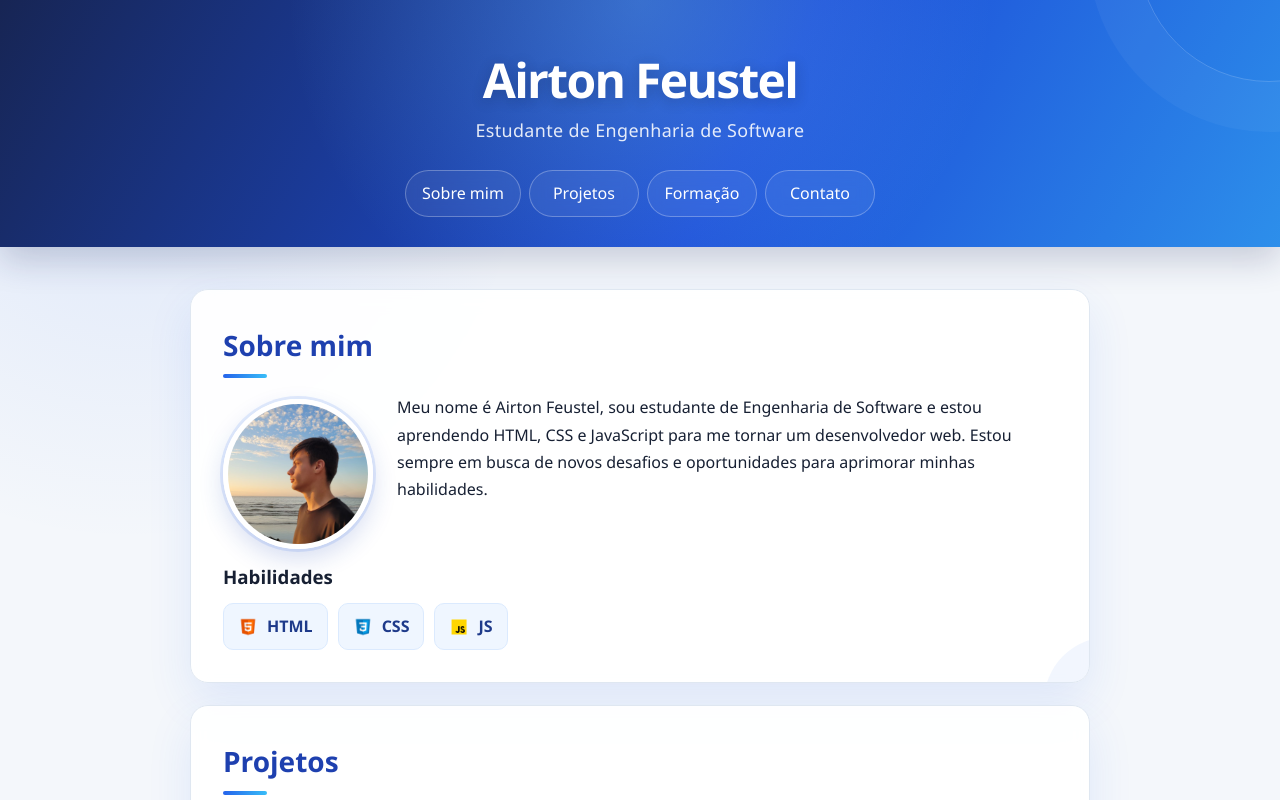
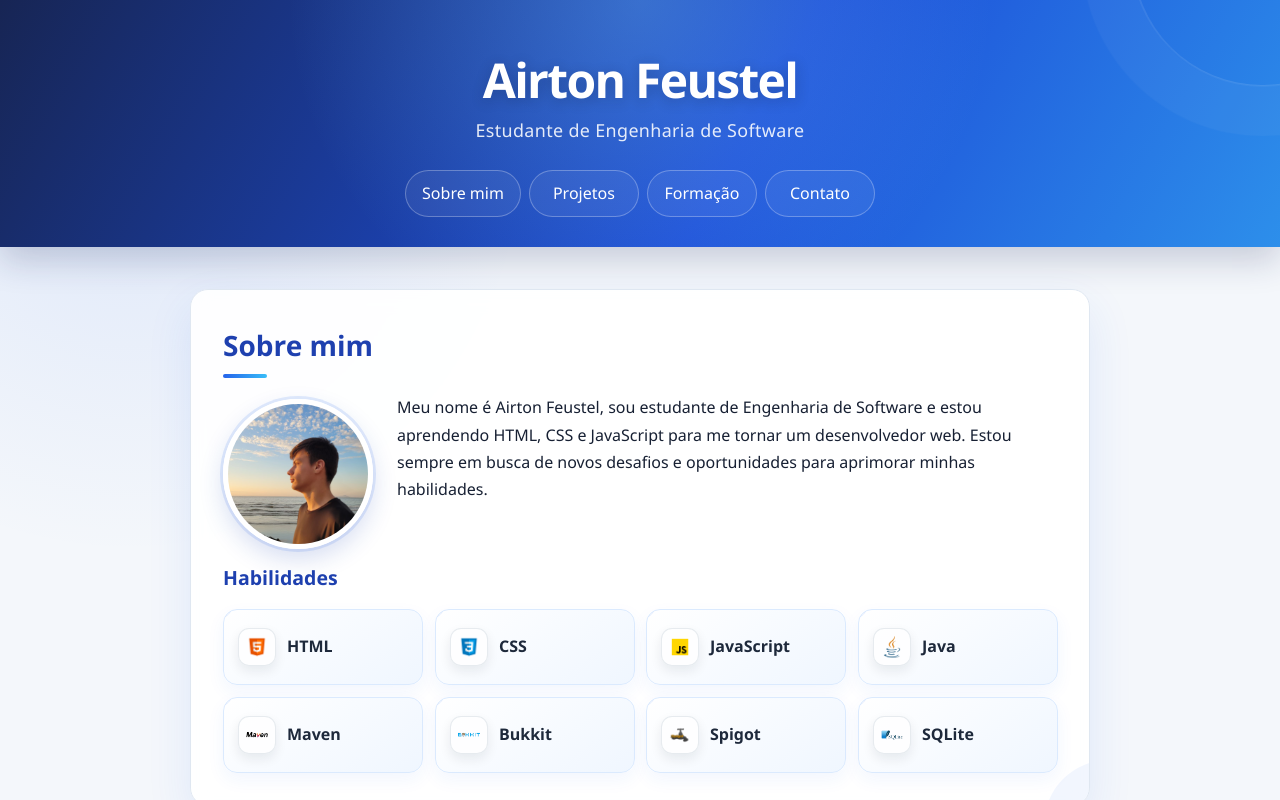
Before and after one commit to airton-web/Portfolio, a plain HTML site: page index.html in a window 1280 px wide. Shown: the top 800 px of the page. Drawn offline with Linux system fonts and the light colour scheme.

Commit message:
Improve portfolio skills and animations
Organize profile and technology assets and expand the skills section with animated cards.

Co-authored-by: Copilot <223556219+Copilot@users.noreply.github.com>

```diff
--- a/index.html
+++ b/index.html
@@ -25,16 +25,21 @@
   <main  >
     <section id="sobre">
       <h2>Sobre mim</h2>
-      <img src="foto-perfil.jpeg" alt="Foto de perfil de Airton" width="150" height="150" loading="eager" decoding="async">
+      <img src="Perfil/foto-perfil.jpeg" alt="Foto de perfil de Airton" width="150" height="150" loading="eager" decoding="async">
       <p>
         Meu nome é Airton Feustel, sou estudante de Engenharia de Software
         e estou aprendendo HTML, CSS e JavaScript para me tornar um desenvolvedor web. Estou sempre em busca de novos desafios e oportunidades para aprimorar minhas habilidades.
       </p>
       <h3>Habilidades</h3>
       <ul class="habilidades">
-        <li> <img src="html.png" alt="" width="20"> HTML</li>
-        <li> <img src="css.png" alt="" width="20"> CSS</li>
-        <li> <img src="js.png" alt="" width="20"> JS</li>
+        <li><img src="Habilidades/html.png" alt="HTML"> HTML</li>
+        <li><img src="Habilidades/css.png" alt="CSS"> CSS</li>
+        <li><img src="Habilidades/js.png" alt="JavaScript"> JavaScript</li>
+        <li><img src="Habilidades/java.png" alt="Java"> Java</li>
+        <li><img src="Habilidades/maven.png" alt="Maven"> Maven</li>
+        <li><img src="Habilidades/bukkit.png" alt="Bukkit"> Bukkit</li>
+        <li><img src="Habilidades/spigot.png" alt="Spigot"> Spigot</li>
+        <li><img src="Habilidades/SQlite.png" alt="SQLite"> SQLite</li>
       </ul>
     </section>
 
--- a/style.css
+++ b/style.css
@@ -52,6 +52,7 @@
       border: 1px solid rgba(255, 255, 255, 0.18);
       border-radius: 50%;
       box-shadow: 0 0 0 50px rgba(255, 255, 255, 0.04);
+      animation: orbita-suave 12s ease-in-out infinite alternate;
     }
 
     header h1 {
@@ -61,6 +62,7 @@
       line-height: 1.15;
       letter-spacing: -0.035em;
       text-shadow: 0 3px 14px rgba(15, 23, 42, 0.24);
+      animation: surgir 0.7s ease-out both;
     }
 
     header > p {
@@ -69,6 +71,7 @@
       font-size: 1.12rem;
       letter-spacing: 0.02em;
       color: rgba(255, 255, 255, 0.88);
+      animation: surgir 0.7s 0.12s ease-out both;
     }
 
     nav ul,
@@ -84,6 +87,7 @@
       justify-content: center;
       flex-wrap: wrap;
       gap: 8px;
+      animation: surgir 0.7s 0.24s ease-out both;
     }
 
     nav a {
@@ -122,6 +126,15 @@
       border-radius: 18px;
       box-shadow: var(--sombra);
       backdrop-filter: blur(10px);
+      animation: surgir 0.65s ease-out both;
+    }
+
+    #projetos {
+      animation-delay: 0.12s;
+    }
+
+    #formacao {
+      animation-delay: 0.24s;
     }
 
     section::after {
@@ -167,35 +180,120 @@
       box-shadow:
         0 10px 24px rgba(30, 64, 175, 0.18),
         0 0 0 3px rgba(37, 99, 235, 0.12);
+      animation: retrato-entrar 0.8s 0.2s ease-out both;
     }
 
     #sobre h3 {
       clear: both;
-      margin: 18px 0 10px;
+      margin: 26px 0 14px;
+      color: var(--principal-escuro);
+      font-size: 1.22rem;
     }
 
     .habilidades {
-      display: flex;
-      flex-wrap: wrap;
-      gap: 10px;
+      display: grid;
+      grid-template-columns: repeat(4, minmax(0, 1fr));
+      gap: 12px;
     }
 
     .habilidades li {
+      --accent: #2563eb;
+      position: relative;
       display: flex;
       align-items: center;
-      gap: 9px;
-      padding: 9px 14px;
-      background: #eff6ff;
+      gap: 11px;
+      min-height: 76px;
+      padding: 12px 14px;
+      overflow: hidden;
+      background:
+        linear-gradient(145deg, rgba(255, 255, 255, 0.96), rgba(239, 246, 255, 0.96));
       border: 1px solid #dbeafe;
-      border-radius: 10px;
-      color: #1e3a8a;
+      border-radius: 14px;
+      color: #1e293b;
       font-weight: 700;
-      transition: transform 0.2s ease, box-shadow 0.2s ease;
+      box-shadow: 0 7px 18px rgba(37, 99, 235, 0.06);
+      transition:
+        transform 0.28s cubic-bezier(0.2, 0.8, 0.2, 1),
+        border-color 0.28s ease,
+        box-shadow 0.28s ease;
+      animation: habilidade-entrar 0.55s cubic-bezier(0.2, 0.75, 0.25, 1) both;
+    }
+
+    .habilidades li::before {
+      content: "";
+      position: absolute;
+      inset: auto -30% -65% 20%;
+      height: 80%;
+      border-radius: 50%;
+      background: var(--accent);
+      opacity: 0;
+      filter: blur(18px);
+      transition: opacity 0.28s ease, transform 0.28s ease;
+    }
+
+    .habilidades li::after {
+      content: "";
+      position: absolute;
+      width: 48px;
+      height: 48px;
+      left: -38px;
+      top: -38px;
+      border: 1px solid rgba(37, 99, 235, 0.12);
+      border-radius: 50%;
+      transition: transform 0.35s ease;
+    }
+
+    .habilidades li:nth-child(1) { --accent: #f97316; animation-delay: 0.02s; }
+    .habilidades li:nth-child(2) { --accent: #2563eb; animation-delay: 0.07s; }
+    .habilidades li:nth-child(3) { --accent: #eab308; animation-delay: 0.12s; }
+    .habilidades li:nth-child(4) { --accent: #ef4444; animation-delay: 0.17s; }
+    .habilidades li:nth-child(5) { --accent: #0ea5e9; animation-delay: 0.22s; }
+    .habilidades li:nth-child(6) { --accent: #8b5cf6; animation-delay: 0.27s; }
+    .habilidades li:nth-child(7) { --accent: #14b8a6; animation-delay: 0.32s; }
+    .habilidades li:nth-child(8) { --accent: #60a5fa; animation-delay: 0.37s; }
+
+    article {
+      animation: surgir 0.55s ease-out both;
+    }
+
+    article + article {
+      animation-delay: 0.12s;
+    }
+
+    .habilidades li img {
+      position: relative;
+      z-index: 1;
+      width: 38px;
+      height: 38px;
+      padding: 7px;
+      object-fit: contain;
+      background: rgba(255, 255, 255, 0.92);
+      border: 1px solid rgba(148, 163, 184, 0.22);
+      border-radius: 11px;
+      box-shadow: 0 5px 12px rgba(15, 23, 42, 0.08);
+      transition: transform 0.28s cubic-bezier(0.2, 0.8, 0.2, 1), box-shadow 0.28s ease;
     }
 
     .habilidades li:hover {
-      transform: translateY(-3px);
-      box-shadow: 0 8px 16px rgba(37, 99, 235, 0.10);
+      transform: translateY(-7px) scale(1.015);
+      border-color: color-mix(in srgb, var(--accent) 38%, #dbeafe);
+      box-shadow:
+        0 14px 28px rgba(37, 99, 235, 0.13),
+        0 4px 10px rgba(15, 23, 42, 0.06);
+    }
+
+    .habilidades li:hover::before {
+      opacity: 0.09;
+      transform: translate(-8px, -6px);
+    }
+
+    .habilidades li:hover::after {
+      transform: translate(10px, 10px);
+    }
+
+    .habilidades li:hover img {
+      transform: rotate(-5deg) scale(1.12);
+      box-shadow: 0 8px 16px rgba(37, 99, 235, 0.14);
     }
 
     article {
@@ -233,6 +331,7 @@
       background: #0f172a;
       color: #cbd5e1;
       text-align: center;
+      animation: surgir 0.65s 0.3s ease-out both;
     }
 
     footer p {
@@ -248,6 +347,58 @@
 
     footer a:hover {
       color: var(--claro);
+    }
+
+    @keyframes surgir {
+      from {
+        opacity: 0;
+        transform: translateY(16px);
+      }
+
+      to {
+        opacity: 1;
+        transform: translateY(0);
+      }
+    }
+
+    @keyframes retrato-entrar {
+      from {
+        opacity: 0;
+        transform: scale(0.82) rotate(-5deg);
+      }
+
+      to {
+        opacity: 1;
+        transform: scale(1) rotate(0);
+      }
+    }
+
+    @keyframes orbita-suave {
+      from {
+        transform: translate(0, 0);
+      }
+
+      to {
+        transform: translate(-18px, 12px);
+      }
+    }
+
+    @keyframes habilidade-entrar {
+      from {
+        opacity: 0;
+        transform: translateY(18px) scale(0.94);
+      }
+
+      to {
+        opacity: 1;
+        transform: translateY(0) scale(1);
+      }
+    }
+
+    @media (max-width: 760px) {
+      .habilidades {
+        grid-template-columns: repeat(2, minmax(0, 1fr));
+      }
     }
 
     @media (max-width: 560px) {
@@ -294,7 +445,6 @@
       *::before,
       *::after {
         transition-duration: 0.01ms !important;
-        animation-duration: 0.01ms !important;
-        animation-iteration-count: 1 !important;
+        animation: none !important;
       }
     }
```
Also changed, not shown: Habilidades/SQlite.png (added), Habilidades/bukkit.png (added), Habilidades/css.png (renamed from css.png), Habilidades/html.png (renamed from html.png), Habilidades/java.png (added), Habilidades/js.png (renamed from js.png), Habilidades/maven.png (added), Habilidades/spigot.png (added), Perfil/foto-perfil.jpeg (renamed from foto-perfil.jpeg).
